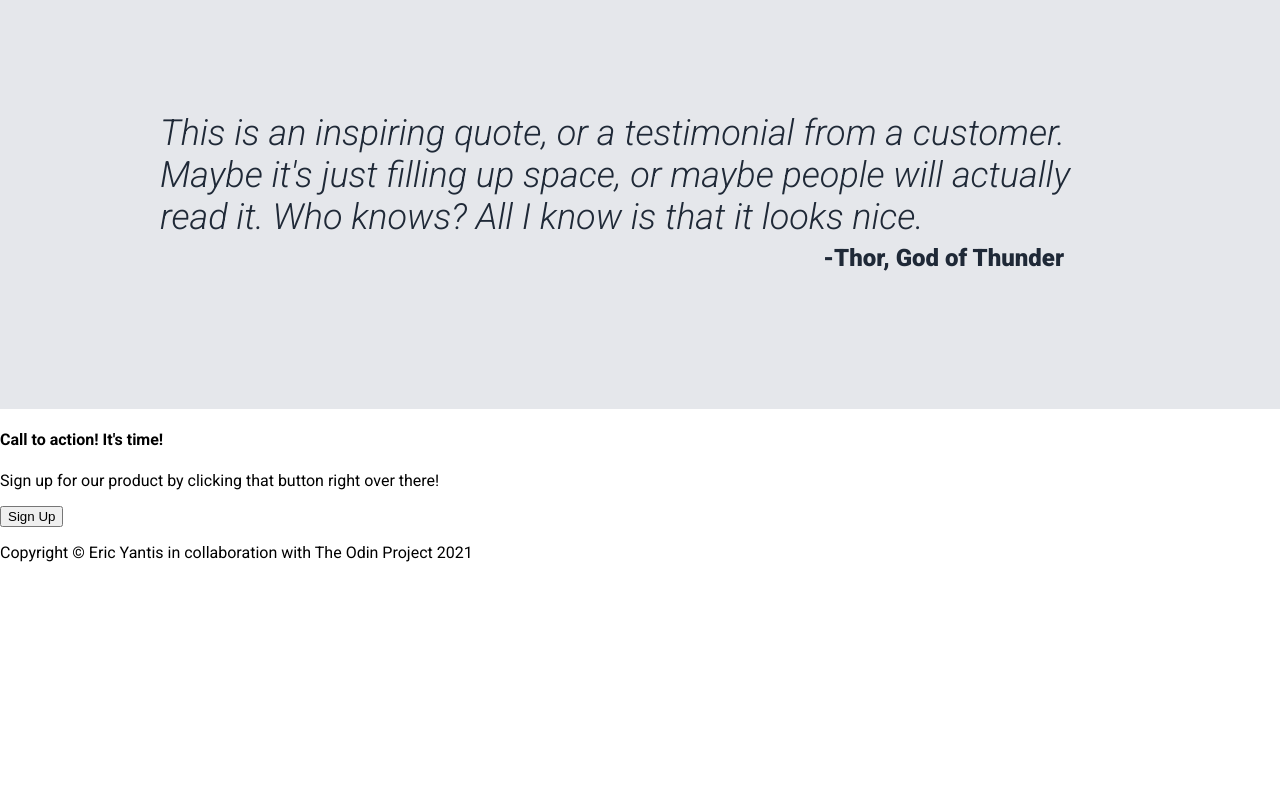
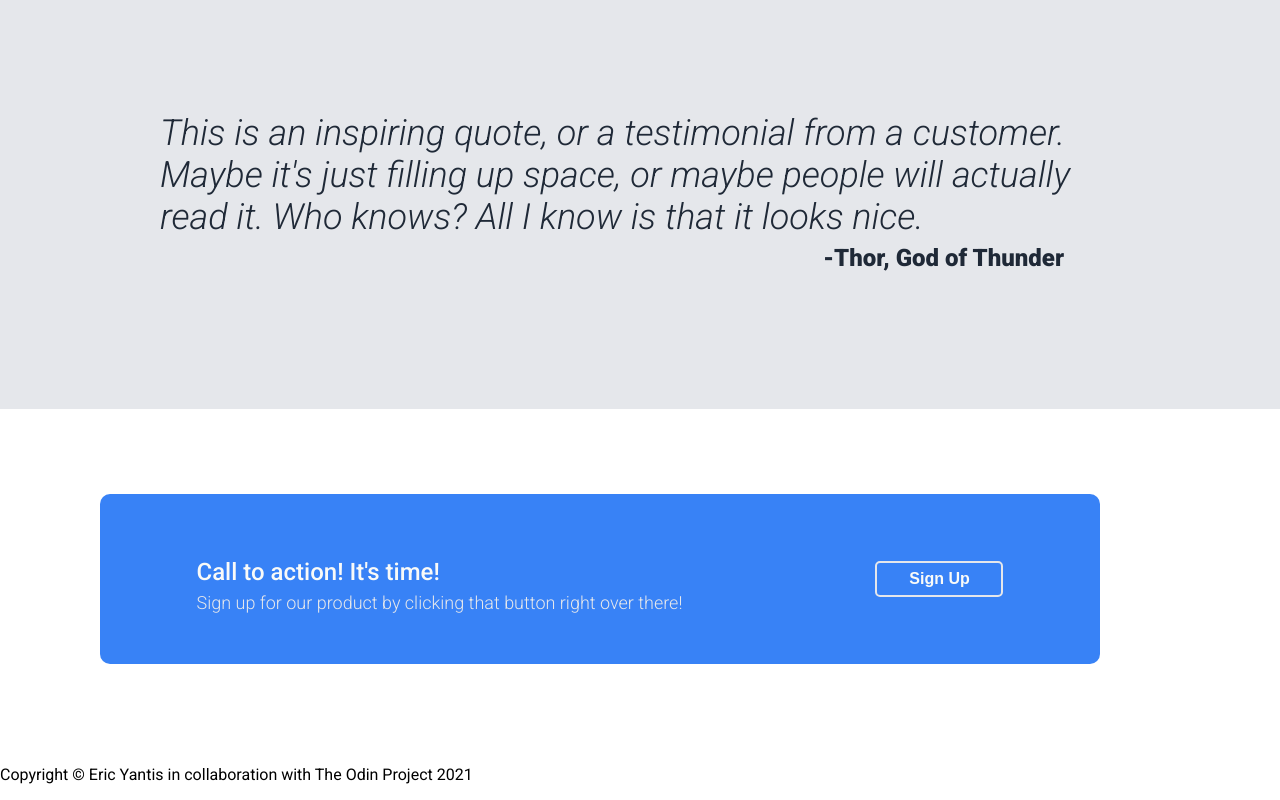
Before and after one commit to EYantis1212/odin-landingpage, a plain HTML site: page index.html in a window 1280 px wide. Shown: the part 1001-1801 px from the top of the page. Before the commit the page ends 1579 px from the top, so only its background shows below. Drawn offline with Linux system fonts and the light colour scheme.

Commit message:
Call to Action CSS Complete

```diff
--- a/css/styles.css
+++ b/css/styles.css
@@ -75,6 +75,10 @@ body {
     color: #f9faf8;
     font-weight: 600;
 }
+.hero-btn:hover {
+    background-color: #e5e7eb;
+    color: #3882f6;
+}
 /* Info Section Styles */
 #info {
     display: flex;
@@ -131,6 +135,49 @@ blockquote {
     font-weight: 800;
     margin-right: 4em;
 }
+/* Call to Action Section Styles */
+#call {
+    height: 340px;
+    display: flex;
+    align-items: center;
+    justify-content: center;
+}
+.call {
+    display: flex;
+    justify-content: space-around;
+    align-items: center;
+    height: 170px;
+    width: 1000px;
+    background-color: #3882f6;
+    border-radius: 10px;
+    margin-right: 5em;
+}
 
-/* Call to Action Section Styles */
+#call-header p {
+    font-size: 18px;
+    color: #e5e7eb;
+    font-weight: 300;
+}
+.call-header {
+    font-size: 24px;
+    color: #f9faf8;
+    font-weight: 500;
+    margin-bottom: -0.5em;
+}
+#call-button {
+    background-color: #3882f6;
+    border: solid 2px #e5e7eb;
+    border-radius: 5px;
+    width: 128px;
+    height: 36px;
+    font-size: 16px;
+    color: #f9faf8;
+    font-weight: 600;
+}
+#call-button:hover {
+    background-color: #e5e7eb;
+    border: solid 2px #3882f6;
+    color: #3882f6;
+}
+
 /* Footer Section Styles */
```
